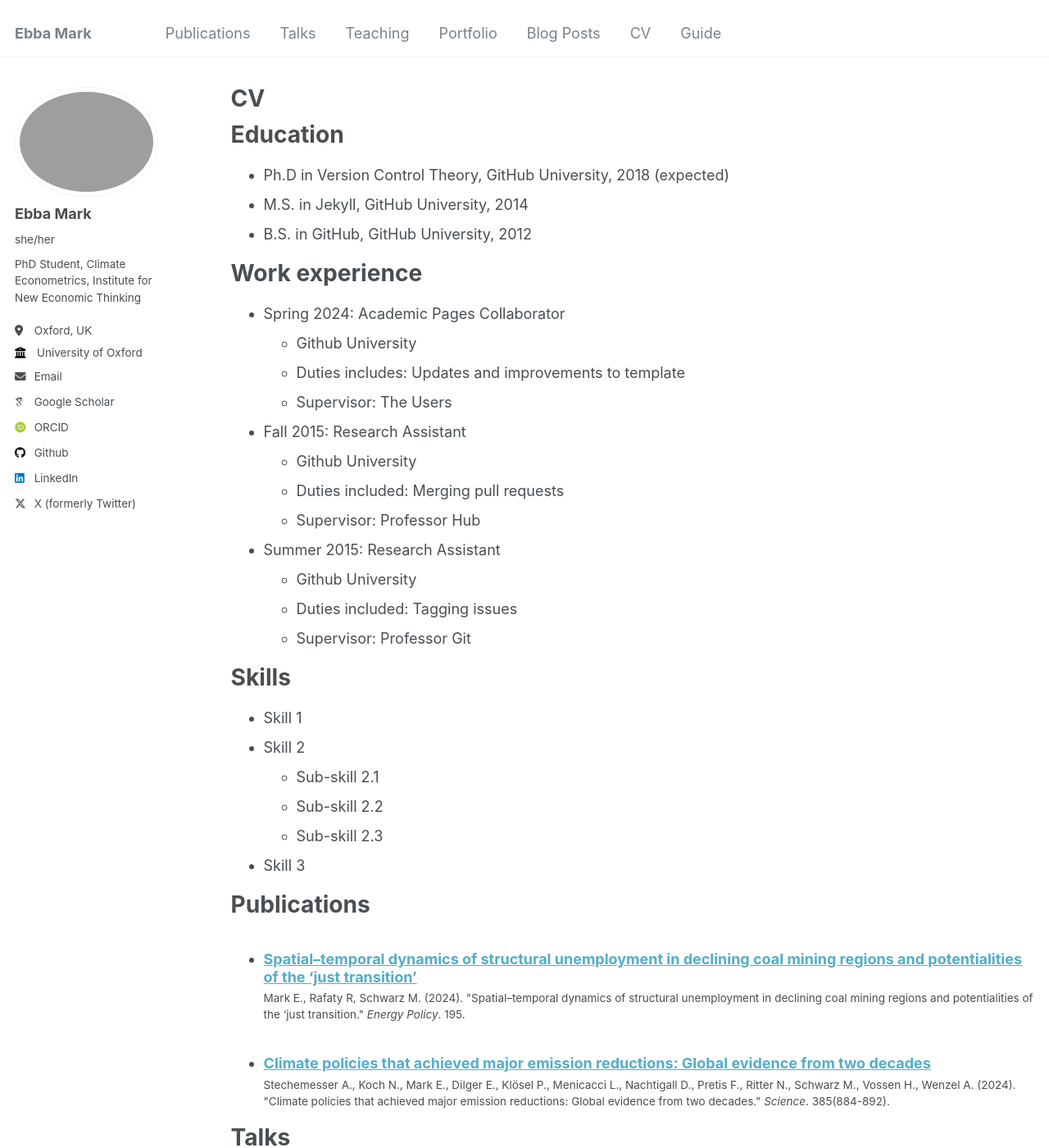
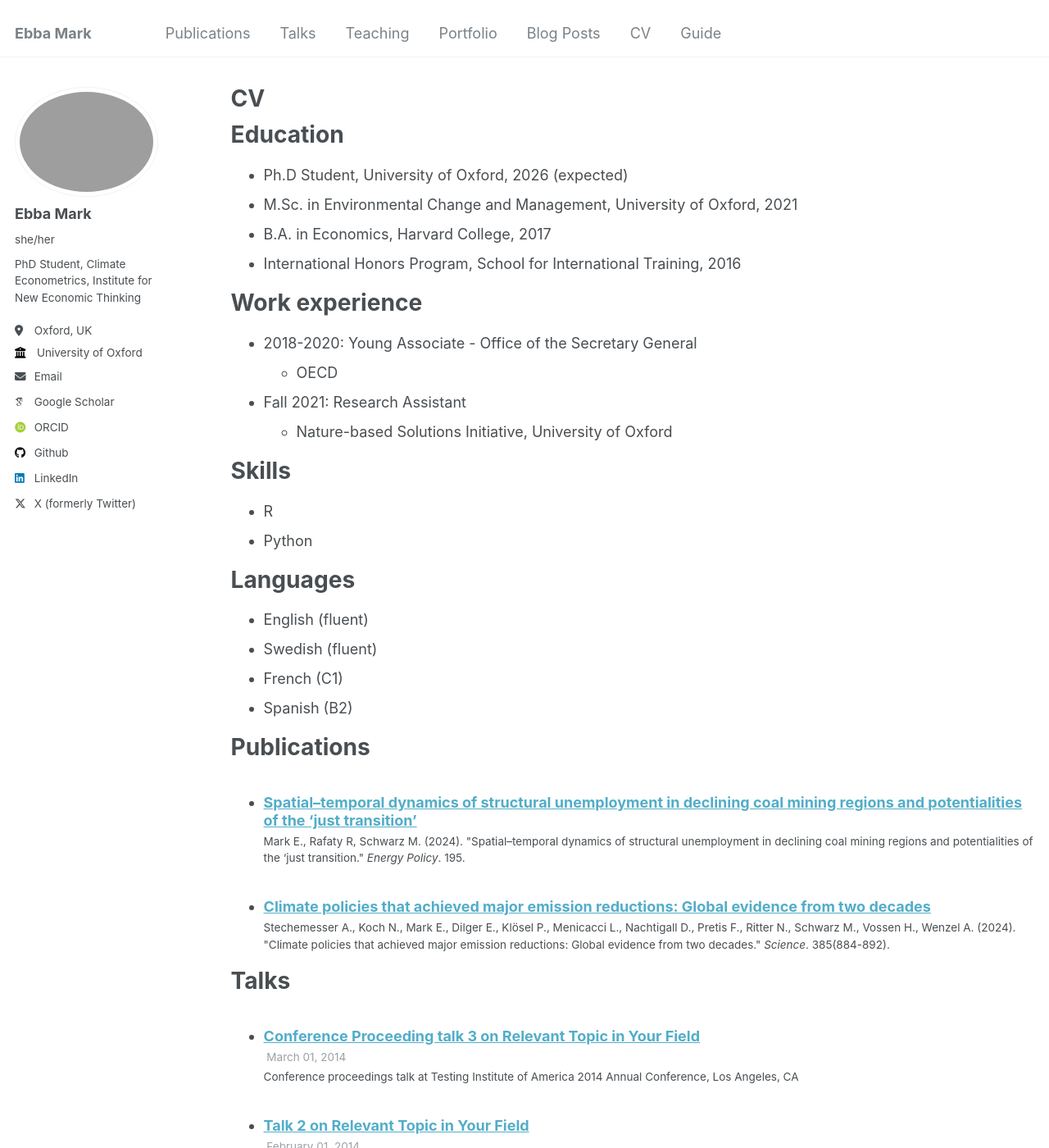
Before and after one commit to ebbam/ebba_website, a Jekyll site: the page built from _pages/cv.md, in a window 1280 px wide and 1400 px high. Shown: the whole window at 82% size. Built offline with Jekyll 4.4.1, drawn with Linux system fonts in a browser that asks for light colours; some web fonts are replaced; some of the changed text lies outside the part shown.

Commit message:
CV updated

```diff
--- a/_pages/cv.md
+++ b/_pages/cv.md
@@ -11,35 +11,30 @@ redirect_from:
 
 Education
 ======
-* Ph.D in Version Control Theory, GitHub University, 2018 (expected)
-* M.S. in Jekyll, GitHub University, 2014
-* B.S. in GitHub, GitHub University, 2012
+* Ph.D Student, University of Oxford, 2026 (expected)
+* M.Sc. in Environmental Change and Management, University of Oxford, 2021
+* B.A. in Economics, Harvard College, 2017
+* International Honors Program, School for International Training, 2016
 
 Work experience
 ======
-* Spring 2024: Academic Pages Collaborator
-  * Github University
-  * Duties includes: Updates and improvements to template
-  * Supervisor: The Users
+* 2018-2020: Young Associate - Office of the Secretary General
+  * OECD
 
-* Fall 2015: Research Assistant
-  * Github University
-  * Duties included: Merging pull requests
-  * Supervisor: Professor Hub
-
-* Summer 2015: Research Assistant
-  * Github University
-  * Duties included: Tagging issues
-  * Supervisor: Professor Git
+* Fall 2021: Research Assistant
+  * Nature-based Solutions Initiative, University of Oxford
 
 Skills
 ======
-* Skill 1
-* Skill 2
-  * Sub-skill 2.1
-  * Sub-skill 2.2
-  * Sub-skill 2.3
-* Skill 3
+* R
+* Python
+
+Languages
+======
+* English (fluent)
+* Swedish (fluent)
+* French (C1)
+* Spanish (B2)
 
 Publications
 ======
@@ -61,4 +56,5 @@ Teaching
 
 Service and leadership
 ======
-* Currently signed in to 43 different slack teams
+* Bureau of Economics Peer Tutor, Harvard College
+* Captain and Treasurer, Harvard Women's Club Volleyball Team
```
Also changed, not shown: 1 other file.
